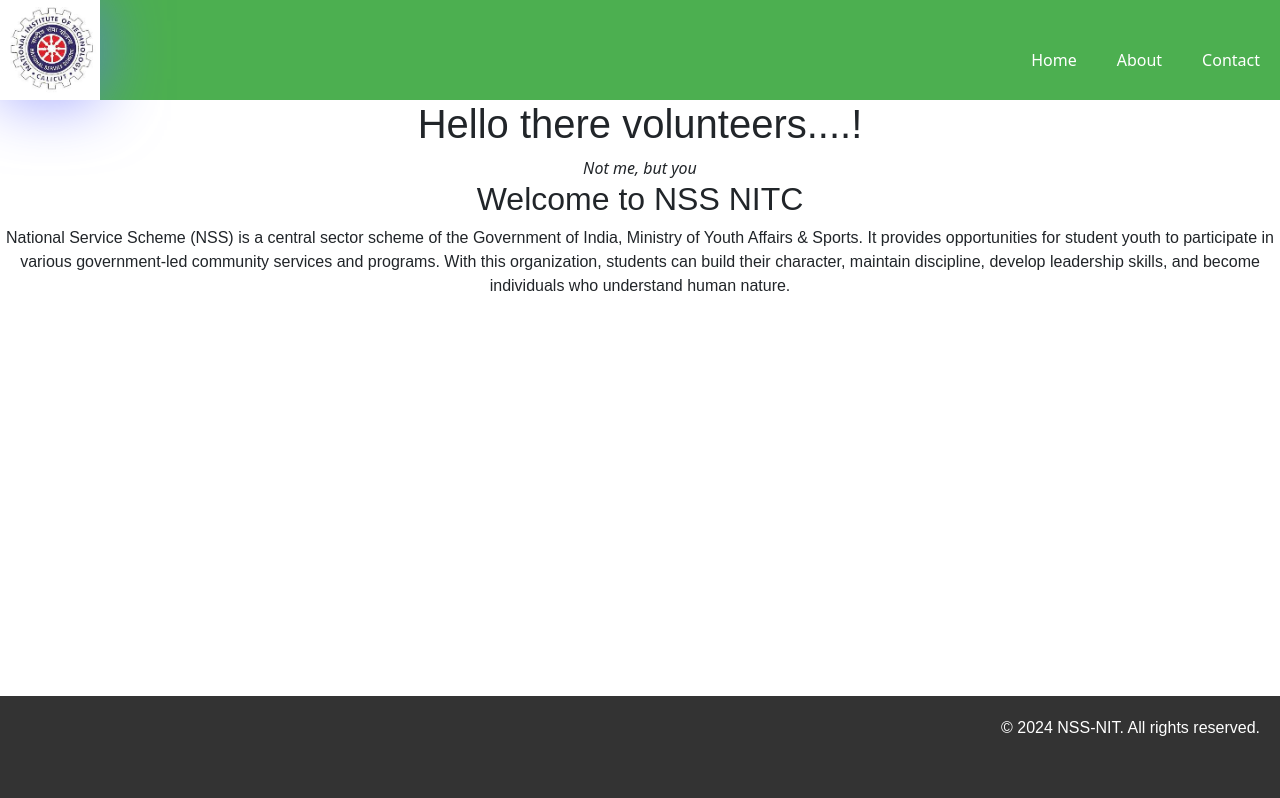
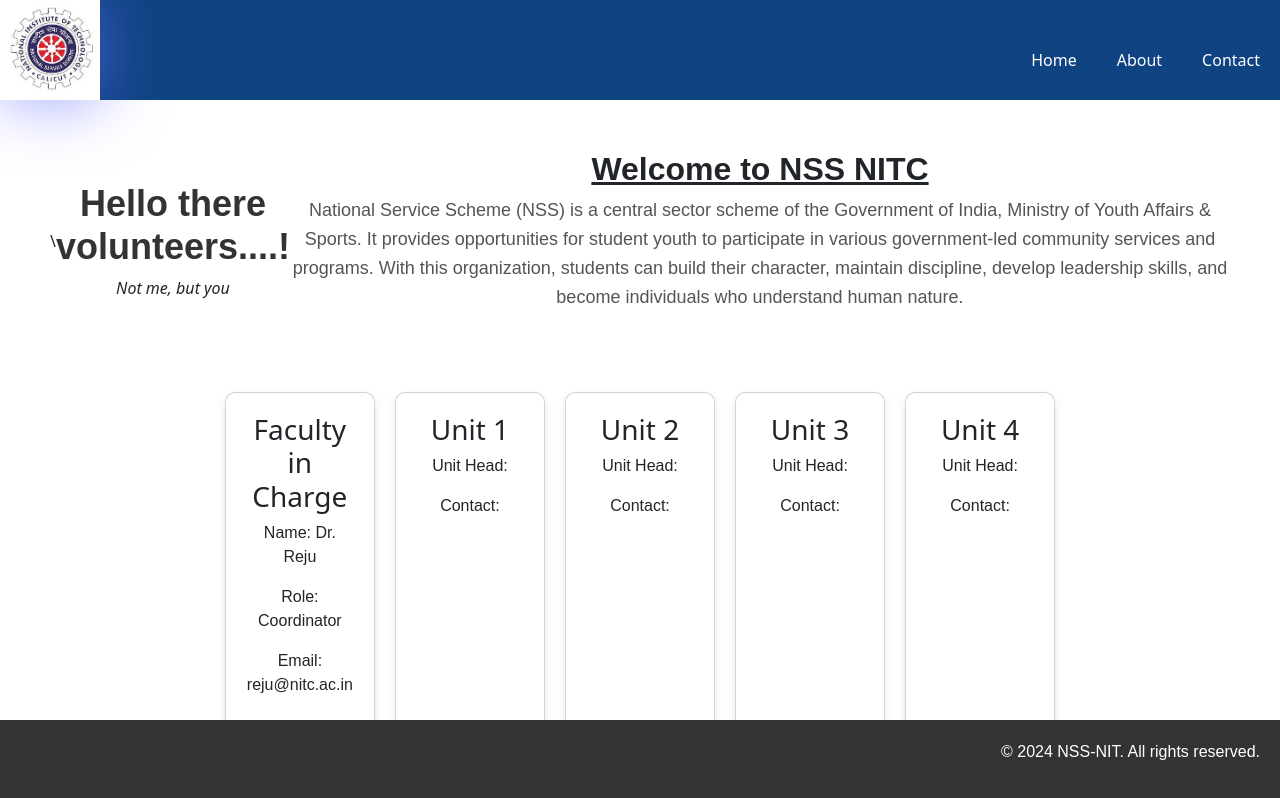
Before and after one commit to saliaku/MERN_stack_Website, a React (Vite) app in the folder NSS_Website_FrontEnd/: page / in a window 1280 px wide. Built offline with nearby package versions, Linux system fonts and the light colour scheme; a small style sheet from the web is missing.

Commit message:
added cards in home page for faculty coordinator , and for all four heads

```diff
--- a/NSS_Website_FrontEnd/src/App.css
+++ b/NSS_Website_FrontEnd/src/App.css
@@ -92,10 +92,18 @@
 
 .main-content {
   flex-grow: 1; /* Allow main content to grow and cover remaining space */
+  padding: 50px;
   display: flex;
   justify-content: center; /* Center content horizontally */
   align-items: center; /* Center content vertically */
 }
+.para {
+  font-size: 18px;
+  line-height: 1.6;
+  color: #555;
+  margin-bottom: 20px;
+}
+
 
 .footer {
   position: fixed; /* Position the footer relative to the viewport */
@@ -147,8 +155,21 @@
   font-style: italic;
 }
 
+.h2 {
+  font-weight: bold;
+  text-decoration: underline;
+}
+
+.header-text h1 {
+  font-size: 36px;
+  font-weight: bold;
+  text-align: center;
+  color: #333;
+}
+
+
 .header {
-  background-color: #4CAF50; /* Green */
+  background-color: #0f4382; /* Green */
   color: white;
   padding: 0px;
   display: flex; /* Make header a flex container */
--- a/NSS_Website_FrontEnd/src/components/Footer.jsx
+++ b/NSS_Website_FrontEnd/src/components/Footer.jsx
@@ -6,12 +6,12 @@
     <footer className='footer'>
       <div className="container">
         <p>&copy; 2024 NSS-NIT. All rights reserved.</p>
-        <div class="social-icons">
+        {/* <div class="social-icons">
           <a href="#"><i class="fas fa-facebook"></i></a>
           <a href="#"><i class="fas fa-twitter"></i></a>
           <a href="#"><i class="fas fa-instagram"></i></a>
           <a href="#"><i class="fas fa-linkedin"></i></a>
-        </div>
+        </div> */}
       </div>
     </footer>
   );
--- a/NSS_Website_FrontEnd/src/components/Header.jsx
+++ b/NSS_Website_FrontEnd/src/components/Header.jsx
@@ -11,7 +11,7 @@
       </div>
       <nav className="navigation">
         <ul>
-          <li><a href="http://localhost:5174">Home</a></li>
+          <li><a href="/">Home</a></li>
           <li><Link to="/about">About</Link></li>
           <li><a href="/contact">Contact</a></li>
         </ul>
--- a/NSS_Website_FrontEnd/src/components/HomePage.jsx
+++ b/NSS_Website_FrontEnd/src/components/HomePage.jsx
@@ -1,7 +1,6 @@
 import React, { useState, useEffect } from 'react';
-import '../App.css';
-import axios from 'axios';
-import { Link } from 'react-router-dom';
+import '../App';
+import '../styles/homepage.css'
 import Header from './Header'; // Import Header component
 import Footer from './Footer'; // Import Footer component
 
@@ -13,28 +12,77 @@
 
 
       {/* Main Content Section */}
-      <main className='main-content'>
-        {/* Add your main content here */}
+      <main className='main-content'>\
 
-        <div className='header-content'>
+        <div className='header-text'>
           <h1>Hello there volunteers....!</h1>
-          <i>Not me, but you</i>
-          <h2>Welcome to NSS NITC</h2>
-          <p>
-            National Service Scheme (NSS) is a central sector scheme of the
-            Government of India, Ministry of Youth Affairs & Sports. It provides
-            opportunities for student youth to participate in various
-            government-led community services and programs. With this
-            organization, students can build their character, maintain
-            discipline, develop leadership skills, and become individuals who
-            understand human nature.
+          <div>
+            <i>Not me, but you</i>
+          </div>
+        </div>
+
+
+
+        <div>
+          <h2 className='h2'>Welcome to NSS NITC</h2>
+          <p className='para'>
+            National Service Scheme (NSS) is a central sector scheme of the Government of India,
+            Ministry of Youth Affairs & Sports. It provides opportunities for student youth to participate
+            in various government-led community services and programs. With this organization, students can
+            build their character, maintain discipline, develop leadership skills, and become individuals who understand human nature.
           </p>
         </div>
-
       </main>
 
-      {/* Footer Section */}
-      <Footer/>
+
+      <div className='header-content-container'>
+        <div className='header-content'>
+          {/* Staff in charge card */}
+          <div className='card'>
+            <h3>Faculty in Charge</h3>
+            <p>Name: Dr. Reju</p>
+            <p>Role: Coordinator</p>
+            <p>Email: reju@nitc.ac.in</p>
+          </div>
+
+          {/* Unit 1 card */}
+          <div className='card'>
+            <h3>Unit 1</h3>
+            <p>Unit Head: </p>
+            <p>Contact: </p>
+          </div>
+
+          {/* Unit 2 card */}
+          <div className='card'>
+            <h3>Unit 2</h3>
+            <p>Unit Head: </p>
+            <p>Contact: </p>
+          </div>
+
+          {/* Unit 3 card */}
+          <div className='card'>
+            <h3>Unit 3</h3>
+            <p>Unit Head: </p>
+            <p>Contact: </p>
+          </div>
+
+          {/* Unit 4 card */}
+          <div className='card'>
+            <h3>Unit 4</h3>
+            <p>Unit Head: </p>
+            <p>Contact: </p>
+          </div>
+        </div>
+      </div>
+
+
+
+
+      <div>
+        {/* Footer Section */}
+        <Footer />
+      </div>
+
 
     </div>
   );
--- /dev/null
+++ b/NSS_Website_FrontEnd/src/styles/homepage.css
@@ -0,0 +1,26 @@
+/* styles.css */
+.header-content-container {
+    display: flex; /* Use flexbox */
+    justify-content: space-around; /* Distribute items evenly with equal space around them */
+    flex-wrap: wrap; /* Allow items to wrap to the next line if there isn't enough space */
+  }
+
+  .header-content {
+    display: flex;
+    flex-wrap: wrap;
+  }
+
+  .card {
+    background-color: #fff;
+    padding: 20px;
+    margin: 10px;
+    border-radius: 10px;
+    box-shadow: 0 4px 8px rgba(0, 0, 0, 0.1);
+    transition: transform 0.3s ease;
+    /* flex: 0 1 300px; Set a flex basis to control the width of each card */
+    flex: 1; /* Allow the card to expand to fill the available space */
+  }
+
+  .card:hover {
+    transform: translateY(-10px);
+  }
```
